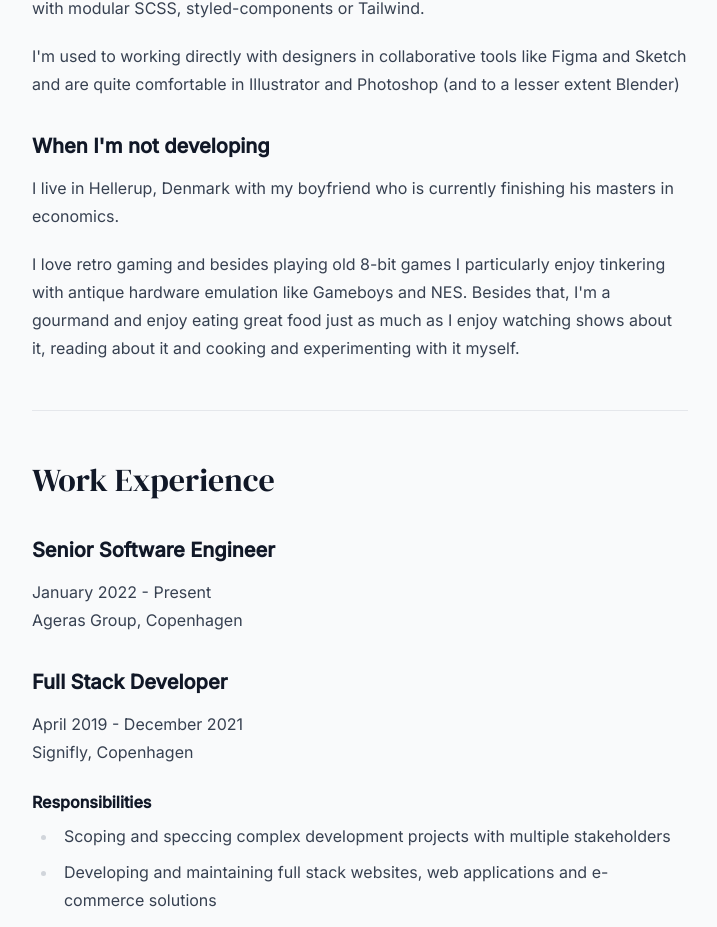
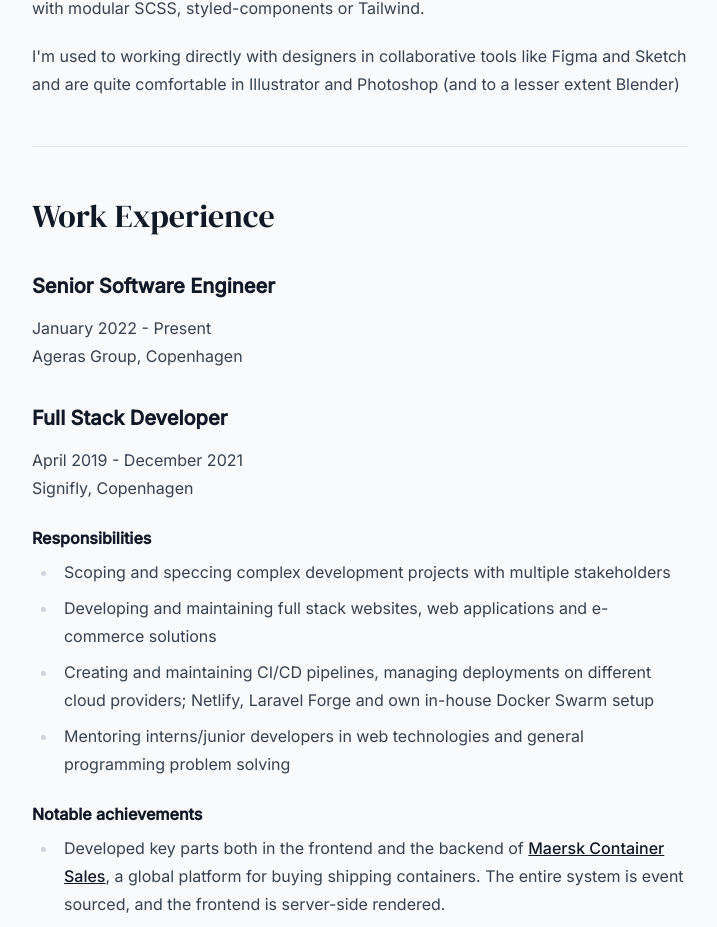
Before and after one commit to praffn/prn.dk, a Next.js app: page /resume in a window 1280 px wide. Shown: the part 1619-2546 px from the top of the page, without its empty margins (280-997 px from the left). Built offline with nearby package versions, Linux system fonts and the light colour scheme.

Commit message:
fix: remove personal section for now

```diff
--- a/pages/resume.tsx
+++ b/pages/resume.tsx
@@ -98,18 +98,6 @@ function Resume() {
             I'm used to working directly with designers in collaborative tools
             like Figma and Sketch and are quite comfortable in Illustrator and
             Photoshop (and to a lesser extent Blender)
-          </p>
-          <h3>When I'm not developing</h3>
-          <p>
-            I live in Hellerup, Denmark with my boyfriend who is currently
-            finishing his masters in economics.
-          </p>
-          <p>
-            I love retro gaming and besides playing old 8-bit games I
-            particularly enjoy tinkering with antique hardware emulation like
-            Gameboys and NES. Besides that, I'm a gourmand and enjoy eating
-            great food just as much as I enjoy watching shows about it, reading
-            about it and cooking and experimenting with it myself.
           </p>
           <hr />
           <h2>Work Experience</h2>
```
